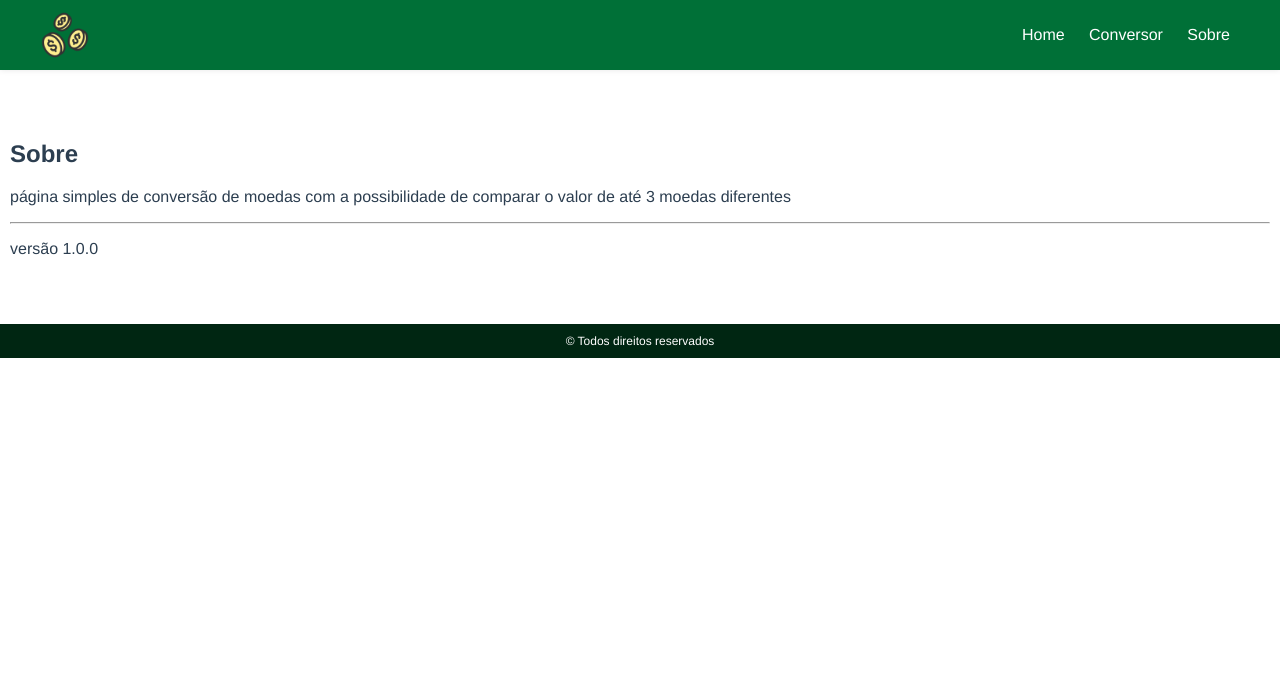
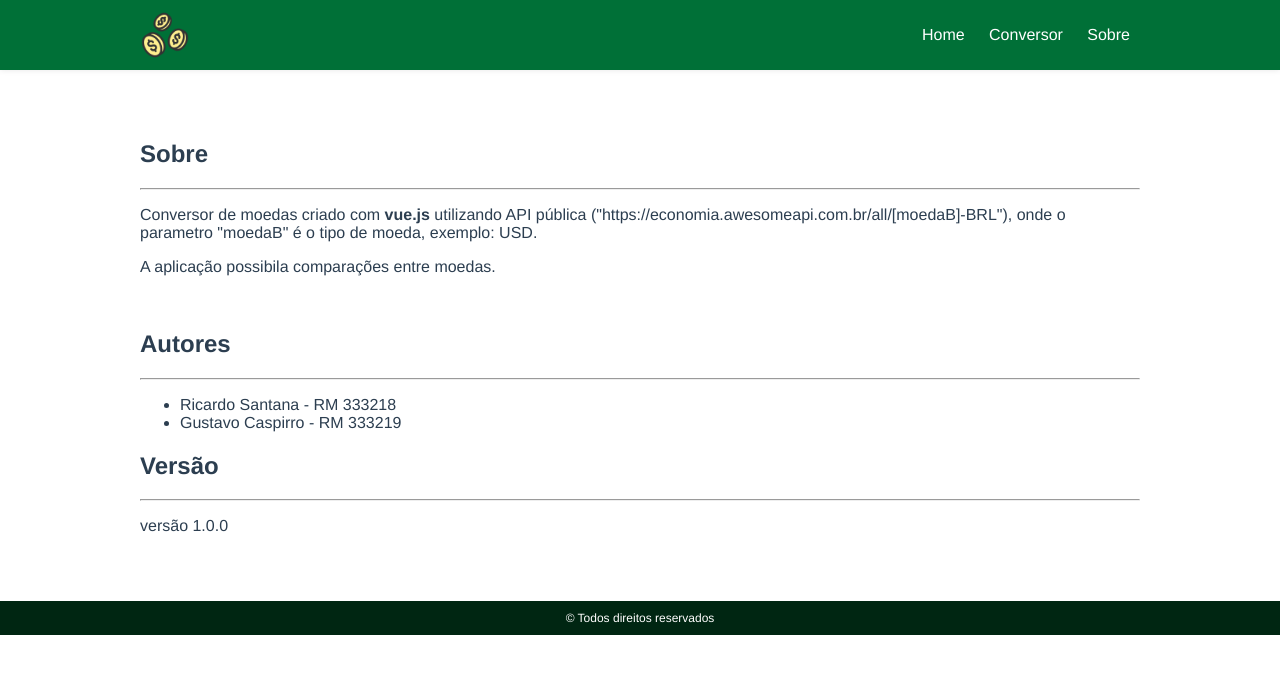
Before and after one commit to GustavoCaspirro/conversor-moedas, a Vue app: page /#/sobre in a window 1280 px wide. Shown: the top 674 px of the page. Built offline with nearby package versions, Linux system fonts and the light colour scheme.

Commit message:
refatoração telas

```diff
--- a/src/App.vue
+++ b/src/App.vue
@@ -3,7 +3,7 @@
     <Header />
 
     <section class="conversor-moedas">
-      <div>
+      <div class="wrapper">
         <router-view></router-view>
       </div>
     </section>
@@ -13,16 +13,16 @@
 </template>
 
 <script>
-import Header from './components/header/Header';
-import Footer from './components/footer/Footer';
+import Header from "./components/header/Header";
+import Footer from "./components/footer/Footer";
 
 export default {
-  name: 'app',
+  name: "app",
   components: {
     Header,
-    Footer,
+    Footer
   }
-}
+};
 </script>
 
 <style>
@@ -32,7 +32,7 @@ export default {
 }
 
 #app {
-    font-family: 'Avenir', Helvetica, Arial, sans-serif;
+  font-family: "Avenir", Helvetica, Arial, sans-serif;
   -webkit-font-smoothing: antialiased;
   -moz-osx-font-smoothing: grayscale;
   text-align: center;
@@ -49,5 +49,6 @@ export default {
 
 .wrapper {
   display: flex;
+  max-width: 1000px;
 }
 </style>
--- a/src/components/conversor/conversor.component.html
+++ b/src/components/conversor/conversor.component.html
@@ -16,11 +16,9 @@
     @click="converter($event)"
     :disabled="showLoading"
   />
-
   <h2 v-if="showLoading">
     Loading...
   </h2>
-
   <h2 v-if="!showLoading">
     {{ moedaB_value }}
   </h2>
--- a/src/components/conversor/conversor.component.scss
+++ b/src/components/conversor/conversor.component.scss
@@ -2,7 +2,7 @@
     border: 1px solid #ccc;
     border-radius: 3px;
     box-sizing: border-box;
-    margin: 0 auto 10px;
+    margin: 0 10px 10px;
     max-width: 1200px;
     padding: 20px;
 }
--- a/src/pages/about/about.component.html
+++ b/src/pages/about/about.component.html
@@ -1,6 +1,22 @@
 <div>
-    <h1>Sobre</h1>
-    <p>página simples de conversão de moedas com a possibilidade de comparar o valor de até 3 moedas diferentes</p>
-    <hr/>
-    <p>versão 1.0.0</p>
+  <h1>Sobre</h1>
+  <hr />
+  <p>Conversor de moedas criado com <strong>vue.js</strong> utilizando API pública
+    ("https://economia.awesomeapi.com.br/all/[moedaB]-BRL"), onde o parametro "moedaB" é o tipo de moeda, exemplo: USD.
+  </p>
+  <p>A aplicação possibila comparações entre moedas.</p>
+  <br />
+  <h2>Autores</h2>
+  <hr />
+  <ul>
+    <li>
+      Ricardo Santana - RM 333218
+    </li>
+    <li>
+      Gustavo Caspirro - RM 333219
+    </li>
+  </ul>
+  <h2>Versão</h2>
+  <hr />
+  <p>versão 1.0.0</p>
 </div>
--- a/src/pages/home/home.component.html
+++ b/src/pages/home/home.component.html
@@ -1,9 +1,16 @@
 <div class="home">
-    <h1>Home</h1>
-    <h2>Conversor de moedas</h2>
-
-    <h3>Reais (BLR) para:</h3>
-
+  <h1>Conversor de moedas</h1>
+  <hr />
+  <p>Conversor de moeda simples, compare algumas moedas e faça o cálculo de BRL para a moeda escolhida,
+    <a href="conversor#/conversor">conversor</a>
+  </p>
+  <img
+    class="image-moedas"
+    src="../../assets/converter-moeda.jpg"
+    alt="Moedas"
+  >
+  <section>
+    <h2>Lista de moedas disponíveis para conversão.</h2>
     <p>- Dólar Comercial (USD)</p>
     <p>- Dólar Turismo (USDT)</p>
     <p>- Dólar Canadense (CAD)</p>
@@ -19,4 +26,5 @@
     <p>- Novo Shekel Israelense (ILS)</p>
     <p>- Ethereum (ETH)</p>
     <p>- XRP (XRP)</p>
+  </section>
 </div>
--- a/src/pages/home/home.component.scss
+++ b/src/pages/home/home.component.scss
@@ -1,4 +1,7 @@
-.home{
+.home {
     text-align: left;
-    width: 300px;
+
+    .image-moedas {
+      max-width: 100%;
+    }
 }
```
Also changed, not shown: src/assets/converter-moeda.jpg (added), src/pages/currency/currency.component.html (indentation only). Lines whose indentation alone changed are shown as unchanged.
